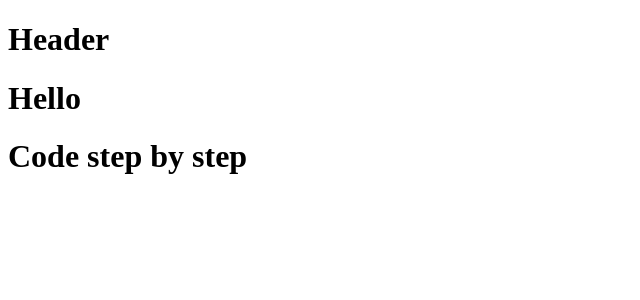
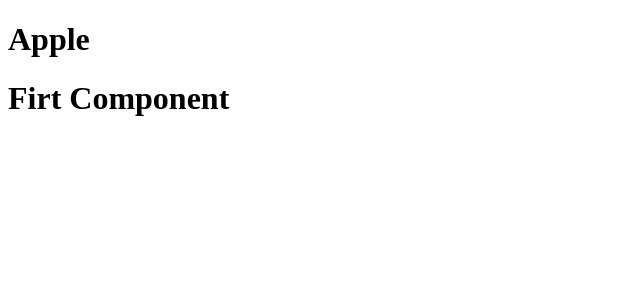
Before and after one commit to shubhamyadav-29/React_Fres_Start, a React (Vite) app: page / in a window 1280 px wide. Shown: the top 300 px of the page, without its empty margins (0-640 px from the left). Built offline with nearby package versions, Linux system fonts and the light colour scheme.

Commit message:
what is component

```diff
--- a/src/App.jsx
+++ b/src/App.jsx
@@ -1,13 +1,19 @@
-import Header from "./Header"
+function App(){
+  return(
+    <>
+    <Fruit/>
+    <h1>Firt Component</h1>
 
-function App() {
-  return (
-    <div>
-      <Header/>
-      <h1>Hello</h1>
-      <h1>Code step by step</h1>
-    </div>
-  );
+    </>
+  )
 }
 
+
+function Fruit(){
+  return(
+    <h1>Apple</h1>
+  )
+}
+
+
 export default App;
```
